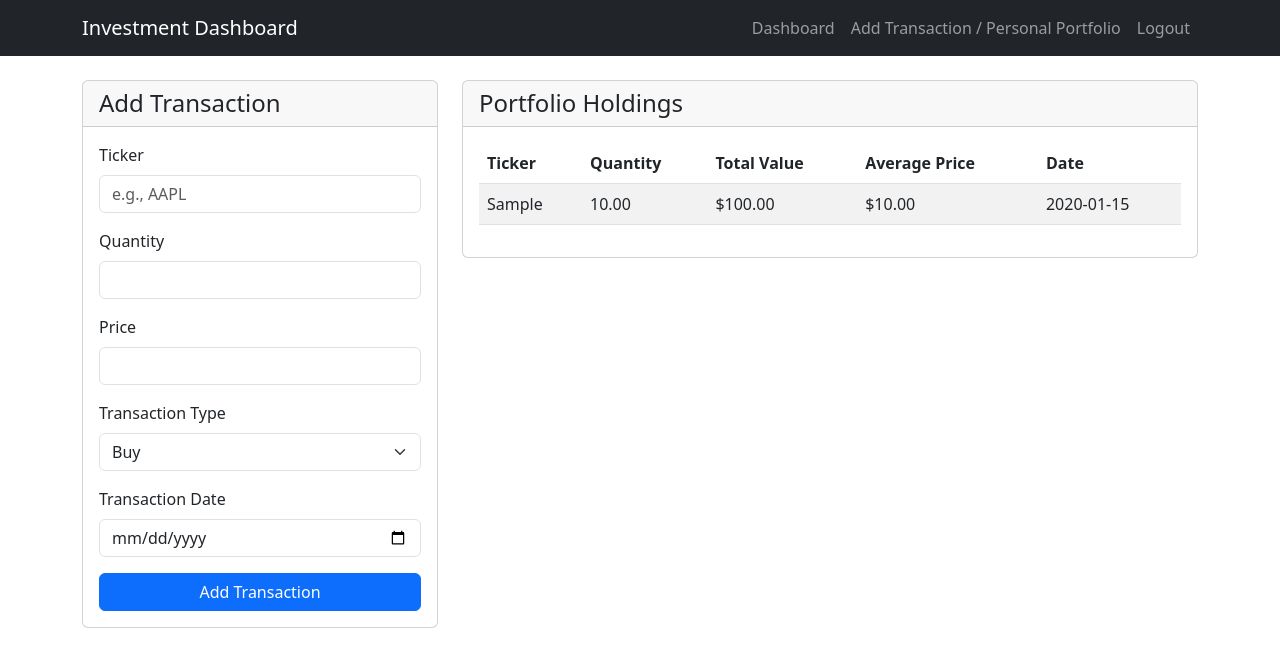
After one commit to EDorfan/Investment_Dashboard, a Flask app: page /personal_portfolio in a window 1280 px wide. The commit adds this page. Shown: the top 667 px of the page. Run offline with Flask 3, Linux system fonts and the light colour scheme; a user stored in the database is signed in; tables that the repository leaves empty hold one stand-in row (values such as "Sample post").

Commit message:
Add transaction and portfolio holding table function

```diff
--- a/app/forms.py
+++ b/app/forms.py
@@ -9,7 +9,7 @@
 
 
 from flask_wtf import FlaskForm
-from wtforms import StringField, PasswordField, SubmitField
+from wtforms import StringField, PasswordField, SubmitField, FloatField, SelectField, DateField
 from wtforms.validators import DataRequired, Email, Length
 
 class RegisterForm(FlaskForm):
@@ -22,3 +22,11 @@ class LoginForm(FlaskForm):
     email = StringField('Email', validators=[DataRequired(), Email()])
     password = PasswordField('Password', validators=[DataRequired()])
     submit = SubmitField('Login')
+
+class TransactionForm(FlaskForm):
+    ticker = StringField('Ticker', validators=[DataRequired()])
+    quantity = FloatField('Quantity', validators=[DataRequired()])
+    price = FloatField('Price', validators=[DataRequired()])
+    transaction_type = SelectField('Transaction Type', choices=[('buy', 'Buy'), ('sell', 'Sell')])
+    transaction_date = DateField('Transaction Date', validators=[DataRequired()])
+    submit = SubmitField('Add Transaction')
--- a/app/models.py
+++ b/app/models.py
@@ -1,5 +1,6 @@
 from flask_login import UserMixin
 from app.extensions import mysql
+from collections import namedtuple
 
 class User(UserMixin):
 
@@ -15,15 +16,42 @@ class User(UserMixin):
         self.email = email
         self.password = password
 
-    # The get_user_by_id method is a class method that:
-    #   - Takes a user_id parameter
-    #   - Creates a database cursor
-    #   - Executes a SQL query to find a user by their ID
-    #   - Fetches the result and closes the cursor
-    #   - Returns a new User instance with the database values
+# The get_user_by_id method is a class method that:
+#   - Takes a user_id parameter
+#   - Creates a database cursor
+#   - Executes a SQL query to find a user by their ID
+#   - Fetches the result and closes the cursor
+#   - Returns a new User instance with the database values
 def get_user_by_id(user_id):
     cursor = mysql.connection.cursor()
     cursor.execute("SELECT * FROM users WHERE id = %s", (user_id,))
     user = cursor.fetchone()
     cursor.close()
     return User(user[0], user[1], user[2], user[3])
+
+# Function to add new transactions to database based off own users information
+def add_transaction(user_id, ticker, quantity, price, transaction_type, transaction_date):
+    cursor = mysql.connection.cursor()
+    cursor.execute("INSERT INTO transactions (user_id, ticker, quantity, price, transaction_type, transaction_date) VALUES (%s, %s, %s, %s, %s, %s)",
+                   (user_id, ticker, quantity, price, transaction_type, transaction_date))
+    mysql.connection.commit()
+    cursor.close()
+
+def get_all_transactions(user_id):
+    # build out the connection
+    cursor = mysql.connection.cursor()
+    # aggregate quantity by ticker (find cumulative value and number of shares)
+    cursor.execute("""
+        SELECT
+            ticker,
+            SUM(quantity) AS quantity,
+            SUM(quantity * price) AS value,
+            MAX(transaction_date) as last_transaction_date
+        FROM transactions
+        WHERE user_id = %s
+        GROUP BY ticker
+        HAVING SUM(quantity) != 0
+    """, (user_id,))
+    transactions = cursor.fetchall()
+    cursor.close()
+    return transactions
--- a/app/routes.py
+++ b/app/routes.py
@@ -1,8 +1,8 @@
 from flask import Blueprint, render_template, redirect, url_for, request, flash
 from flask_login import login_user, logout_user, login_required, current_user
 from app import mysql
-from app.models import User, get_user_by_id
-from app.forms import RegisterForm, LoginForm
+from app.models import User, get_user_by_id, add_transaction, get_all_transactions
+from app.forms import RegisterForm, LoginForm, TransactionForm
 
 main = Blueprint('main', __name__)
 
@@ -58,3 +58,22 @@ def dashboard():
 def logout():
     logout_user()
     return redirect(url_for('main.login'))
+
+# Routes to add personal transactions and display them
+@main.route('/personal_portfolio', methods=['GET', 'POST'])
+@login_required
+def personal_portfolio():
+    form = TransactionForm()
+    if form.validate_on_submit():
+        add_transaction(
+            current_user.id,
+            form.ticker.data.upper(),
+            form.quantity.data,
+            form.price.data,
+            form.transaction_type.data,
+            form.transaction_date.data
+        )
+        flash('Transaction added successfully', 'success')
+        return redirect(url_for('main.personal_portfolio'))
+    holdings = get_all_transactions(current_user.id)
+    return render_template('personal_portfolio.html', form=form, holdings=holdings)
--- a/app/templates/layout.html
+++ b/app/templates/layout.html
@@ -18,6 +18,9 @@
                     {% if current_user.is_authenticated %}
                         <li class="nav-item">
                             <a class="nav-link" href="{{ url_for('main.dashboard') }}">Dashboard</a>
+                        </li>
+                        <li class="nav-item">
+                            <a class="nav-link" href="{{ url_for('main.personal_portfolio') }}">Add Transaction / Personal Portfolio</a>
                         </li>
                         <li class="nav-item">
                             <a class="nav-link" href="{{ url_for('main.logout') }}">Logout</a>
--- /dev/null
+++ b/app/templates/personal_portfolio.html
@@ -0,0 +1,108 @@
+{% extends "layout.html" %}
+
+{% block title %}Personal Portfolio - Investment Dashboard{% endblock %}
+
+{% block content %}
+<div class="row">
+    <!-- Transaction Form -->
+    <div class="col-md-4">
+        <div class="card">
+            <div class="card-header">
+                <h4 class="mb-0">Add Transaction</h4>
+            </div>
+            <div class="card-body">
+                <form method="POST" action="{{ url_for('main.personal_portfolio') }}">
+                    {{ form.hidden_tag() }}
+                    <div class="mb-3">
+                        {{ form.ticker.label(class="form-label") }}
+                        {{ form.ticker(class="form-control", placeholder="e.g., AAPL") }}
+                        {% if form.ticker.errors %}
+                            {% for error in form.ticker.errors %}
+                                <span class="text-danger">{{ error }}</span>
+                            {% endfor %}
+                        {% endif %}
+                    </div>
+                    <div class="mb-3">
+                        {{ form.quantity.label(class="form-label") }}
+                        {{ form.quantity(class="form-control", type="number", step="0.01") }}
+                        {% if form.quantity.errors %}
+                            {% for error in form.quantity.errors %}
+                                <span class="text-danger">{{ error }}</span>
+                            {% endfor %}
+                        {% endif %}
+                    </div>
+                    <div class="mb-3">
+                        {{ form.price.label(class="form-label") }}
+                        {{ form.price(class="form-control", type="number", step="0.01") }}
+                        {% if form.price.errors %}
+                            {% for error in form.price.errors %}
+                                <span class="text-danger">{{ error }}</span>
+                            {% endfor %}
+                        {% endif %}
+                    </div>
+                    <div class="mb-3">
+                        {{ form.transaction_type.label(class="form-label") }}
+                        {{ form.transaction_type(class="form-select") }}
+                        {% if form.transaction_type.errors %}
+                            {% for error in form.transaction_type.errors %}
+                                <span class="text-danger">{{ error }}</span>
+                            {% endfor %}
+                        {% endif %}
+                    </div>
+                    <div class="mb-3">
+                        {{ form.transaction_date.label(class="form-label") }}
+                        {{ form.transaction_date(class="form-control", type="date") }}
+                        {% if form.transaction_date.errors %}
+                            {% for error in form.transaction_date.errors %}
+                                <span class="text-danger">{{ error }}</span>
+                            {% endfor %}
+                        {% endif %}
+                    </div>
+                    <div class="d-grid">
+                        {{ form.submit(class="btn btn-primary") }}
+                    </div>
+                </form>
+            </div>
+        </div>
+    </div>
+
+    <!-- Transactions Table -->
+    <div class="col-md-8">
+        <div class="card">
+            <div class="card-header">
+                <h4 class="mb-0">Portfolio Holdings</h4>
+            </div>
+            <div class="card-body">
+                <div class="table-responsive">
+                    <table class="table table-striped table-hover">
+                        <thead>
+                            <tr>
+                                <th>Ticker</th>
+                                <th>Quantity</th>
+                                <th>Total Value</th>
+                                <th>Average Price</th>
+                                <th>Date</th>
+                            </tr>
+                        </thead>
+                        <tbody>
+                            {% for holding in holdings %}
+                            <tr>
+                                <td>{{ holding[0] }}</td>
+                                <td>{{ "%.2f"|format(holding[1]) }}</td>
+                                <td>${{ "%.2f"|format(holding[2]) }}</td>
+                                <td>${{ "%.2f"|format(holding[2] / holding[1] if holding[1] != 0 else 0) }}</td>
+                                <td>{{ holding[3] }}</td>
+                            </tr>
+                            {% else %}
+                            <tr>
+                                <td colspan="4" class="text-center">No holdings recorded yet.</td>
+                            </tr>
+                            {% endfor %}
+                        </tbody>
+                    </table>
+                </div>
+            </div>
+        </div>
+    </div>
+</div>
+{% endblock %}
```
Also changed, not shown: sql/transactions_table.sql (added, +14 -0 lines), README.md.
